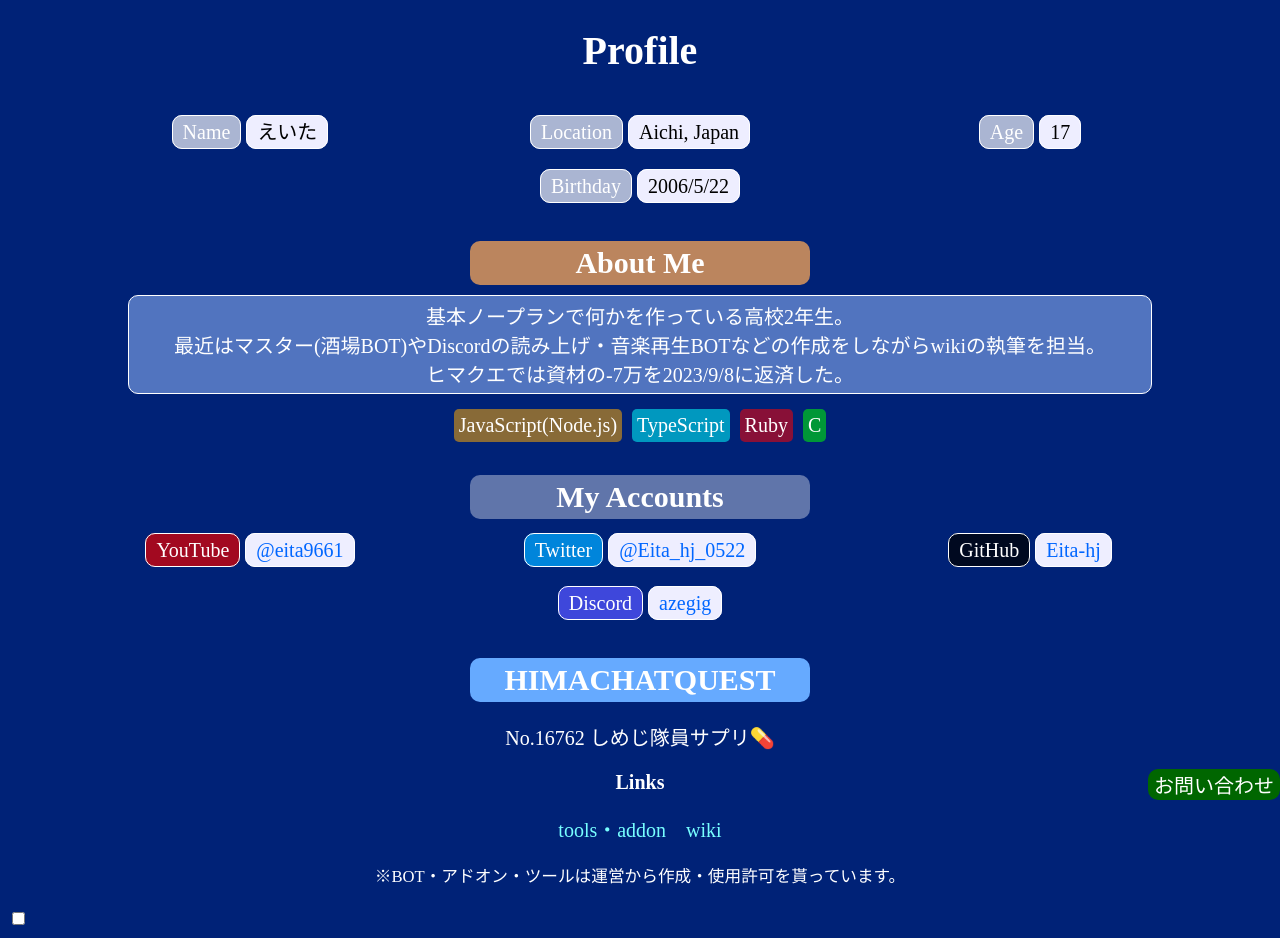
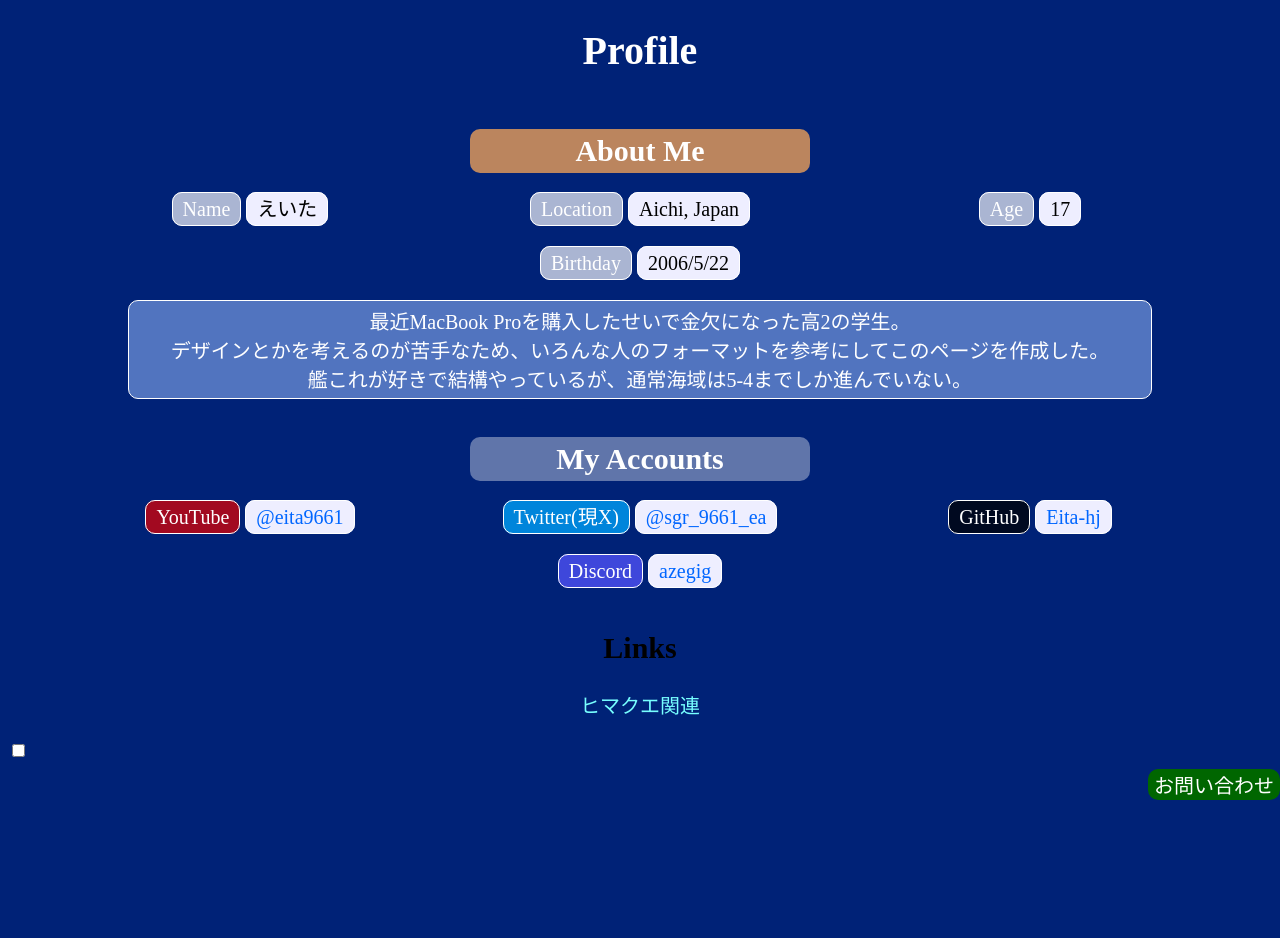
Before and after one commit to noir-chat-9661/noir-chat-9661.github.io, a plain HTML site: page index.html in a window 1280 px wide. After the commit the page ends 800 px from the top, so only its background shows below. Drawn offline with Linux system fonts and the light colour scheme; a web font is replaced by a local one.

Commit message:
Update index.html

```diff
--- a/index.html
+++ b/index.html
@@ -1,9 +1,9 @@
 <!DOCTYPE html>
 <html lang="ja">
   <head>
-    <meta http-equiv="Content-Type" content="text/html;charset=UTF-8">
-    <meta http-equiv="Content-Style-Type" content="text/css">
-    <meta http-equiv="Content-Script-Type" content="text/javascript">
+    <meta http-equiv="Content-Type" content="text/html;charset=UTF-8" />
+    <meta http-equiv="Content-Style-Type" content="text/css" />
+    <meta http-equiv="Content-Script-Type" content="text/javascript" />
     <meta name="viewport" content="width=device-width, initial-scale=1" />
     <title>My Profile</title>
     <link rel="icon" href="./favicon.ico" />
@@ -13,7 +13,9 @@
   <body onload="loaded()">
     <center>
       <h1>Profile</h1>
-      <div>
+      <br />
+      <div class="paragraph">
+        <h2 class="aboutme">About Me</h2>
         <span class="block">
           <span class="left">Name</span>
           <span class="right">えいた</span> </span
@@ -24,77 +26,66 @@
         ><wbr />
         <span class="block">
           <span class="left">Age</span>
-          <span class="right" id="age"></span><wbr /> </span
+          <span class="right" id="age">17</span><wbr /> </span
         ><wbr />
         <span class="block">
           <span class="left">Birthday</span>
           <span class="right">2006/5/22</span>
         </span>
+        <p class="am">
+          最近MacBook Proを購入したせいで金欠になった高2の学生。<br />
+          デザインとかを考えるのが苦手なため、いろんな人のフォーマットを参考にしてこのページを作成した。<br />
+          艦これが好きで結構やっているが、通常海域は5-4までしか進んでいない。
+        </p>
       </div>
       <br />
-      <div>
-        <h2 class="aboutme">About Me</h2>
-        <p class="am">
-          基本ノープランで何かを作っている高校2年生。<br />最近はマスター(酒場BOT)やDiscordの読み上げ・音楽再生BOTなどの作成をしながらwikiの執筆を担当。<br />ヒマクエでは資材の-7万を2023/9/8に返済した。
-        </p>
-        <span class="lang js">JavaScript(Node.js)</span><wbr /><span
-          class="lang ts"
-          >TypeScript</span
-        ><wbr /><span class="lang ruby">Ruby</span><wbr /><span class="lang c"
-          >C</span
-        >
-      </div>
-      <br />
-      <div>
+      <div class="paragraph">
         <h2 class="sns">My Accounts</h2>
         <span class="block">
           <span class="left youtube">YouTube</span>
           <span class="right"
-            ><a href="https://youtube.com/@eita9661" target="_blank">@eita9661</a></span
+            ><a href="https://youtube.com/@eita9661" target="_blank"
+              >@eita9661</a
+            ></span
           > </span
         ><wbr />
         <span class="block">
-          <span class="left twitter">Twitter</span>
+          <span class="left twitter">Twitter(現X)</span>
           <span class="right"
-            ><a href="https://twitter.com/Eita_hj_0522" target="_blank">@Eita_hj_0522</a></span
+            ><a href="https://twitter.com/sgr_9661_ea" target="_blank"
+              >@sgr_9661_ea</a
+            ></span
           > </span
         ><wbr />
         <span class="block">
           <span class="left github">GitHub</span>
           <span class="right"
-            ><a href="https://github.com/Eita-hj" target="_blank">Eita-hj</a></span
+            ><a href="https://github.com/Eita-hj" target="_blank"
+              >Eita-hj</a
+            ></span
           > </span
         ><wbr />
         <span class="block">
           <span class="left discord">Discord</span>
           <span class="right"
-            ><a href="https://discord.com/users/717287025442816051"
-                target="_blank"
+            ><a
+              href="https://discord.com/users/717287025442816051"
+              target="_blank"
               >azegig</a
             ></span
           >
         </span>
       </div>
       <br />
-      <h2 class="hcq">HIMACHATQUEST</h2>
-      <p>No.16762 しめじ隊員サプリ💊</p>
-      <p><b>Links</b></p>
-      <p class="links">
-        <a href="./hcq">tools・addon</a
-        >&emsp;<a href="https://hcqwiki.com/">wiki</a>
-      </p>
-      <p>
-        <small
-          >※BOT・アドオン・ツールは運営から作成・使用許可を貰っています。</small
-        >
-      </p>
+      <div class="paragraph">
+        <h2 class="mylink"><b>Links</b></h2>
+        <p class="links">
+          <a href="./hcq">ヒマクエ関連</a>
+        </p>
+      </div>
     </center>
     <input type="checkbox" id="ld" onclick="changegaming(this.checked)" />
-    <button
-      class="rd"
-      id="fb"
-      onclick="showForm()"
-    >お問い合わせ</button>
+    <button class="rd" id="fb" onclick="showForm()">お問い合わせ</button>
     <div class="rd" id="form"></div>
   </body>
 </html>
```
